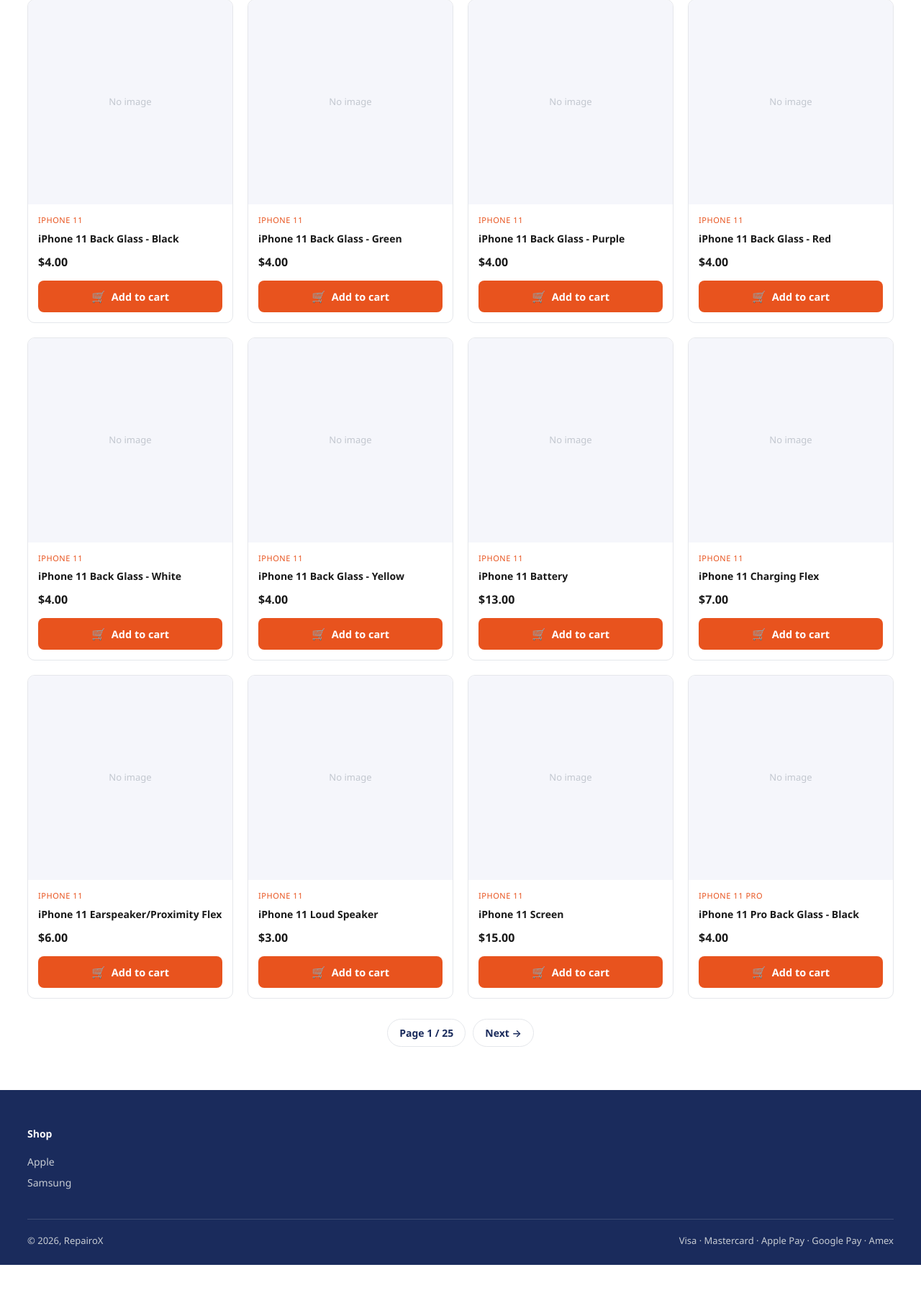
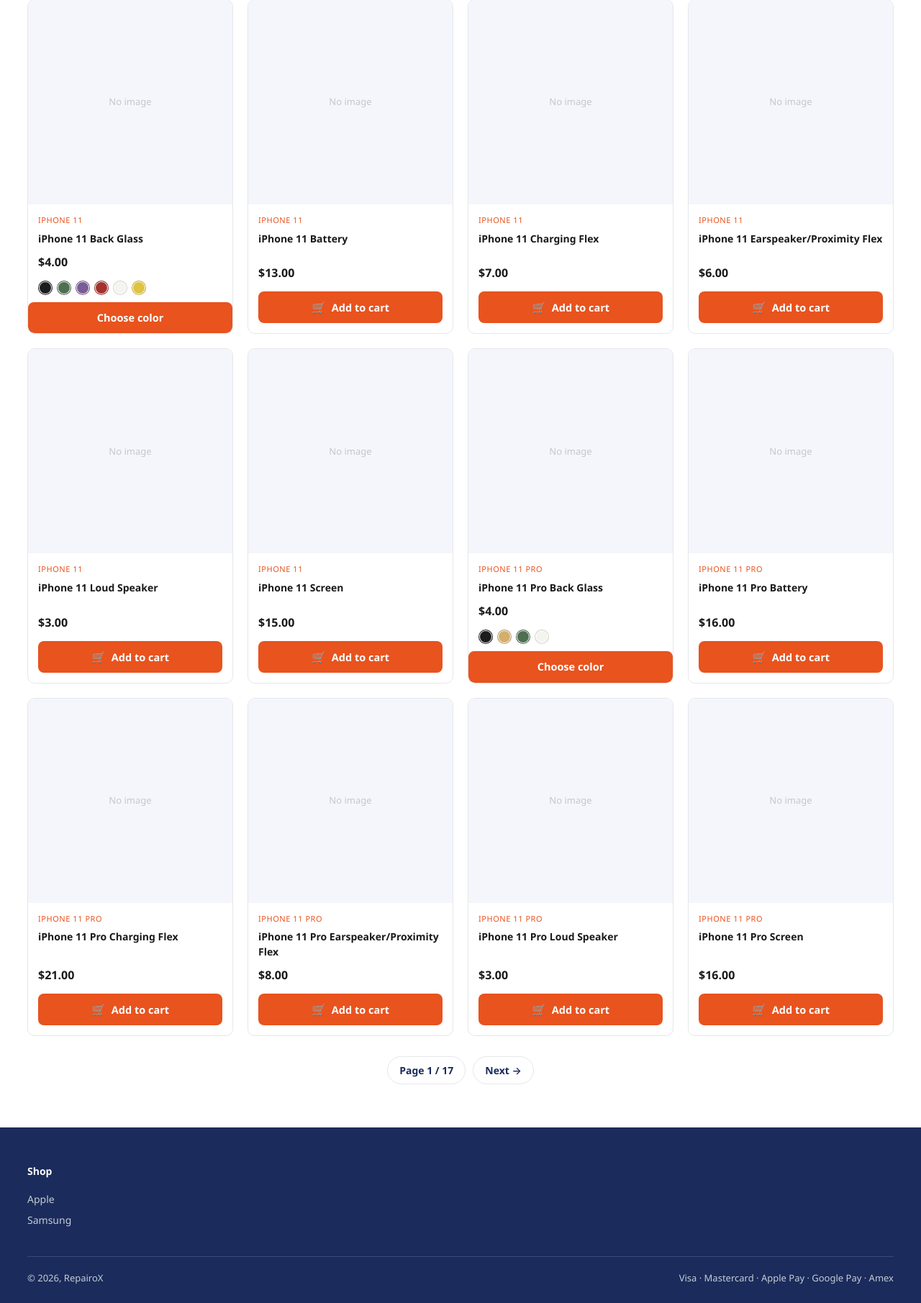
Before and after one commit to ennasaadi40-cpu/ecommerce, a Django app: page /brand/apple/ in a window 1280 px wide. Shown: the part 358-2169 px from the top of the page at 72% size. Before the commit the page ends 2116 px from the top, so only its background shows below. Run offline with Django 5.2, Linux system fonts and the light colour scheme; data comes from the database, SQL or seed files in the repository.

Commit message:
Group color variants into one card with swatches

```diff
--- a/static/css/style.css
+++ b/static/css/style.css
@@ -369,3 +369,27 @@ img { max-width: 100%; display: block; }
   margin:0 14px 14px; width:calc(100% - 28px);
   background:#cfd3e0; color:#fff; cursor:not-allowed;
 }
+
+/* ===== Color swatches on a grouped (multi-color) product card ===== */
+.card-swatches{
+  display:flex; flex-wrap:wrap; gap:6px; padding:0 14px 10px;
+}
+.swatch{
+  width:20px; height:20px; border-radius:50%;
+  border:1px solid rgba(0,0,0,.15); box-shadow:0 0 0 1px #fff inset;
+  display:inline-block; text-decoration:none;
+  transition:transform .12s ease;
+}
+.swatch:hover{ transform:scale(1.15); }
+
+/* ===== Color swatches on the product detail page ===== */
+.pd-colors{ margin:14px 0; }
+.pd-colors-label{ font-size:13px; font-weight:600; color:#555; margin-bottom:6px; }
+.pd-color-row{ display:flex; flex-wrap:wrap; gap:8px; }
+.pd-color-swatch{
+  width:34px; height:34px; border-radius:50%;
+  border:2px solid transparent; box-shadow:0 0 0 1px rgba(0,0,0,.15) inset;
+  display:inline-block; text-decoration:none; transition:transform .12s ease;
+}
+.pd-color-swatch:hover{ transform:scale(1.1); }
+.pd-color-swatch.is-current{ border-color:var(--accent); }
--- a/store/models.py
+++ b/store/models.py
@@ -124,6 +124,65 @@ class Product(models.Model):
                 imgs.append(extra.image.url)
         return imgs
 
+    # ---- Color variants (e.g. "iPhone 15 Back Glass - Green") ----
+    # Products whose name ends in " - <Color>" are treated as color variants
+    # of the same underlying part, so listing pages can group them into one
+    # card with swatches instead of repeating a near-identical card per color.
+
+    @property
+    def variant_base_name(self):
+        if " - " in self.name:
+            return self.name.rsplit(" - ", 1)[0].strip()
+        return self.name
+
+    @property
+    def variant_color(self):
+        if " - " in self.name:
+            return self.name.rsplit(" - ", 1)[1].strip()
+        return None
+
+    def sibling_variants(self):
+        """Other color variants of this same part (same collection, part type,
+        and base name), used to render a color swatch picker."""
+        if not self.variant_color:
+            return Product.objects.none()
+        return Product.objects.filter(
+            collection_id=self.collection_id,
+            part_type=self.part_type,
+            is_active=True,
+            name__startswith=f"{self.variant_base_name} - ",
+        ).exclude(id=self.id)
+
+    @property
+    def swatch_hex(self):
+        """Best-effort hex color for a small swatch dot, guessed from the
+        color name. Falls back to a neutral gray if nothing matches."""
+        if not self.variant_color:
+            return "#cccccc"
+        c = self.variant_color.lower()
+        table = [
+            ("rose gold", "#e8c5b5"), ("pacific blue", "#3c4d5c"),
+            ("sierra blue", "#a3bcd4"), ("alpine green", "#4a5d4e"),
+            ("space black", "#3b3a3e"), ("deep purple", "#54495e"),
+            ("midnight", "#1e2230"), ("starlight", "#f0e6d3"),
+            ("cosmic orange", "#c96a3e"), ("deep blue", "#33475b"),
+            ("mist blue", "#a9c0cf"), ("natural titanium", "#8f8a80"),
+            ("black titanium", "#3a3a3a"), ("white titanium", "#e8e4da"),
+            ("desert titanium", "#a08a6a"), ("blue titanium", "#4c5b66"),
+            ("ultramarine", "#3f4d92"), ("graphite", "#54524f"),
+            ("gold", "#d4af6a"), ("silver", "#e4e4e4"),
+            ("black", "#1c1c1e"), ("white", "#f5f5f0"),
+            ("blue", "#3b6ea5"), ("green", "#4f6f52"),
+            ("red", "#a5312f"), ("yellow", "#e0c341"),
+            ("orange", "#d2691e"), ("purple", "#7a5c96"),
+            ("pink", "#e8b4bc"), ("teal", "#2e7d78"),
+            ("sage", "#9caf88"), ("lavender", "#b9a6d6"),
+        ]
+        for key, hexval in table:
+            if key in c:
+                return hexval
+        return "#cccccc"
+
 
 class ProductImage(models.Model):
     """Extra photos for a product (gallery)."""
--- a/store/views.py
+++ b/store/views.py
@@ -8,9 +8,59 @@ from .cart import Cart
 from .notifications import send_order_notification
 
 
+class ProductGroup:
+    """A lightweight, non-DB stand-in for a card that represents several
+    color-variant Products (e.g. 'iPhone 15 Back Glass - Green/White/Black')
+    as ONE card with a color swatch picker, instead of repeating a near
+    identical card once per color."""
+    is_group = True
+
+    def __init__(self, variants):
+        self.variants = sorted(variants, key=lambda p: p.price)
+        rep = self.variants[0]
+        self.representative = rep
+        self.name = rep.variant_base_name
+        self.price = rep.price
+        self.collection = rep.collection
+        self.in_stock = any(v.in_stock for v in self.variants)
+        self.on_sale = rep.on_sale
+        self.compare_at_price = rep.compare_at_price
+
+    @property
+    def image(self):
+        return self.representative.image
+
+    def get_absolute_url(self):
+        return self.representative.get_absolute_url()
+
+
+def group_for_display(products):
+    """Collapse color-variant Products into ProductGroup cards while leaving
+    every other product untouched. Preserves the original ordering."""
+    variants_by_key = {}
+    for p in products:
+        if p.variant_color:
+            key = (p.collection_id, p.part_type, p.variant_base_name)
+            variants_by_key.setdefault(key, []).append(p)
+
+    result = []
+    seen_keys = set()
+    for p in products:
+        if not p.variant_color:
+            result.append(p)
+            continue
+        key = (p.collection_id, p.part_type, p.variant_base_name)
+        if key in seen_keys:
+            continue
+        seen_keys.add(key)
+        group = variants_by_key[key]
+        result.append(ProductGroup(group) if len(group) > 1 else group[0])
+    return result
+
+
 def home(request):
     """Landing page: hero banner, featured products, services, about."""
-    featured = Product.objects.filter(is_active=True)[:8]
+    featured = group_for_display(Product.objects.filter(is_active=True)[:16])[:8]
     brands = Brand.objects.filter(is_active=True)
     return render(request, "store/home.html", {
         "featured": featured,
@@ -25,7 +75,8 @@ def brand_detail(request, slug):
         collection__brand=brand, is_active=True
     ).order_by("collection__name", "name")
 
-    paginator = Paginator(products, 12)
+    grouped = group_for_display(products)
+    paginator = Paginator(grouped, 12)
     page = request.GET.get("page")
     page_obj = paginator.get_page(page)
 
@@ -53,7 +104,8 @@ def collection_detail(request, slug):
     else:
         products = collection.products.filter(is_active=True)
 
-    paginator = Paginator(products, 12)
+    grouped = group_for_display(products)
+    paginator = Paginator(grouped, 12)
     page = request.GET.get("page")
     page_obj = paginator.get_page(page)
 
@@ -65,13 +117,17 @@ def collection_detail(request, slug):
 
 def product_detail(request, slug):
     product = get_object_or_404(Product, slug=slug, is_active=True)
+    color_variants = product.sibling_variants().order_by("name") if product.variant_color else Product.objects.none()
+    variant_ids = list(color_variants.values_list("id", flat=True))
     related = (
         Product.objects.filter(collection=product.collection, is_active=True)
-        .exclude(id=product.id)[:4]
+        .exclude(id=product.id)
+        .exclude(id__in=variant_ids)[:4]
     )
     return render(request, "store/product_detail.html", {
         "product": product,
         "related": related,
+        "color_variants": color_variants,
     })
 
 
@@ -84,6 +140,7 @@ def search(request):
             Q(collection__name__icontains=query),
             is_active=True,
         )
+    results = group_for_display(results)
     return render(request, "store/search.html", {"query": query, "results": results})
 
 
--- a/templates/store/_product_card.html
+++ b/templates/store/_product_card.html
@@ -1,4 +1,6 @@
-{% comment %}Reusable product card with a direct Add-to-cart button.{% endcomment %}
+{% comment %}Reusable product card with a direct Add-to-cart button.
+Handles two shapes: a normal Product, or a ProductGroup (several color
+variants of the same part collapsed into one card with swatches).{% endcomment %}
 <div class="card">
   <a href="{{ product.get_absolute_url }}" class="card-link">
     <div class="card-img">
@@ -15,7 +17,15 @@
       </div>
     </div>
   </a>
-  {% if product.in_stock %}
+  {% if product.is_group %}
+    <div class="card-swatches">
+      {% for v in product.variants %}
+        <a href="{{ v.get_absolute_url }}" class="swatch" title="{{ v.variant_color }}"
+           style="background:{{ v.swatch_hex }}"></a>
+      {% endfor %}
+    </div>
+    <a href="{{ product.get_absolute_url }}" class="btn-cart">Choose color</a>
+  {% elif product.in_stock %}
     <form action="{% url 'store:cart_add' product.id %}" method="post" class="card-cart">
       {% csrf_token %}
       <input type="hidden" name="quantity" value="1">
```
Also changed, not shown: templates/store/product_detail.html (+14 -0 lines).
